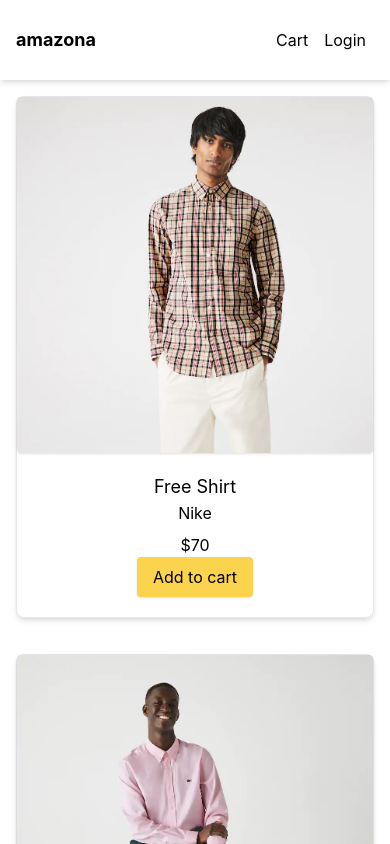
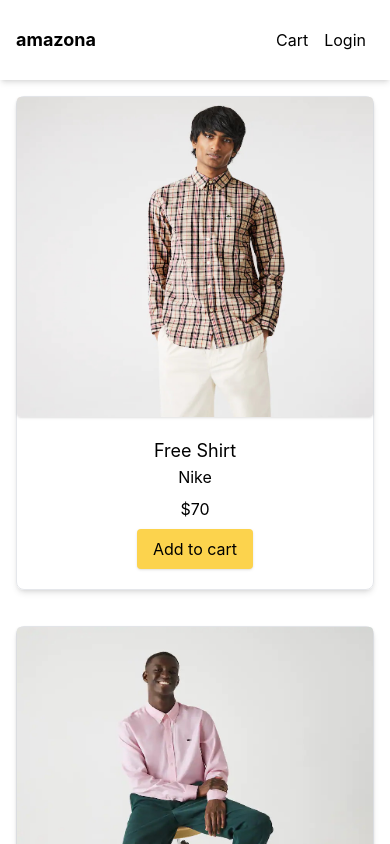
Before and after one commit to ClockWize171/first-ecommerce-nextjs, a Next.js app: page / in a window 390 px wide. Shown: the top 844 px of the page. Built offline with nearby package versions, Linux system fonts and the light colour scheme.

Commit message:
cookie storage added

```diff
--- a/next.config.js
+++ b/next.config.js
@@ -1,6 +1,9 @@
 /** @type {import('next').NextConfig} */
 const nextConfig = {
   reactStrictMode: true,
+  images: {
+    domains: ['api.lorem.space'],
+  },
 }
 
 module.exports = nextConfig
--- a/package.json
+++ b/package.json
@@ -12,6 +12,7 @@
     "@heroicons/react": "^1.0.6",
     "eslint": "8.36.0",
     "eslint-config-next": "13.2.4",
+    "js-cookie": "^3.0.1",
     "next": "13.2.4",
     "react": "18.2.0",
     "react-dom": "18.2.0"
--- a/src/components/Layout.js
+++ b/src/components/Layout.js
@@ -1,11 +1,18 @@
 import Head from 'next/head'
 import Link from 'next/link'
-import React, { useContext } from 'react'
+import React, { useContext, useEffect, useState } from 'react'
 import { Store } from '../../utils/store'
 
 const Layout = ({ children, title }) => {
   const { state, dispatch } = useContext(Store);
-  const { cart } = state;
+  const { cart: { cartItems } } = state;
+  const [cartItemsCount, setCartItemsCount] = useState(0);
+
+  useEffect(() => {
+    setCartItemsCount(cartItems.reduce((a, c) => a + c.quantity, 0))
+  }, [cartItems])
+
+
   return (
     <>
       <Head>
@@ -19,10 +26,10 @@
             <Link href='/' className='text-lg font-bold'>amazona</Link>
             <div>
               <Link href='/cart' className='p-2'>Cart
-                {cart.cartItems.length > 0 &&
+                {cartItemsCount > 0 &&
                   (
                     <span className='ml-2 rounded-full bg-red-600 px-2 py-1 text-xs font-bold text-white'>
-                      {cart.cartItems.reduce((a, c) => a + c.quantity, 0)}
+                      {cartItemsCount}
                     </span>
                   )}
               </Link>
--- a/src/components/ProductItems.jsx
+++ b/src/components/ProductItems.jsx
@@ -11,7 +11,7 @@
           height={400}
           src={product.image}
           alt={product.name}
-          className='rounded shadow w-full' />
+          className='rounded shadow w-full h-[20rem]' />
       </Link>
       <div className='flex flex-col items-center justify-center p-5'>
         <Link href={`/product/${product.slug}`}>
@@ -23,7 +23,7 @@
           {product.brand}
         </p>
         <p>${product.price}</p>
-        <button className='primary-button' type='button'>
+        <button className='primary-button mt-2' type='button'>
           Add to cart
         </button>
       </div>
--- a/src/pages/cart.js
+++ b/src/pages/cart.js
@@ -5,7 +5,7 @@
 import Image from 'next/image';
 import { XCircleIcon } from '@heroicons/react/outline'
 import { useRouter } from 'next/router';
-
+import dynamic from 'next/dynamic';
 
 const Cart = () => {
   const { state, dispatch } = useContext(Store);
@@ -16,9 +16,14 @@
     dispatch({ type: 'REMOVE_FROM_CART', payload: item })
   }
 
+  const updateCartHandler = (item, qty) => {
+    const quantity = Number(qty);
+    dispatch({ type: 'ADD_TO_CART', payload: { ...item, quantity } });
+  };
+
   return (
     <Layout title={"Shopping Cart"}>
-      <h1 className='mb-4 text-xl'>Shopping Cart</h1>
+      <h1 className='mb-10 text-2xl font-bold'>Shopping Cart</h1>
       {
         cartItems.length === 0 ?
           (
@@ -41,7 +46,7 @@
                     {cartItems.map((item) => (
                       <tr key={item.slug} className='border-b'>
                         <td>
-                          <Link href={`/product/${item.slug}`} className='flex items-center'>
+                          <Link href={`/product/${item.slug}`} className='flex flex-col sm:flex-row items-center'>
                             <Image
                               width={50}
                               height={50}
@@ -51,7 +56,20 @@
                             {item.name}
                           </Link>
                         </td>
-                        <td className='p-5 text-right'>{item.quantity}</td>
+                        <td className='p-5 text-right'>
+                          <select
+                            value={item.quantity}
+                            onChange={(e) =>
+                              updateCartHandler(item, e.target.value)
+                            }
+                          >
+                            {[...Array(item.countInStock).keys()].map((x) => (
+                              <option key={x + 1} value={x + 1}>
+                                {x + 1}
+                              </option>
+                            ))}
+                          </select>
+                        </td>
                         <td className='p-5 text-right'>${item.price}</td>
                         <td className='p-5 text-center'>
                           <button onClick={() => removeFromCart(item)}>
@@ -63,13 +81,13 @@
                   </tbody>
                 </table>
               </div>
-              <div className='card p-5 mt-5 sm:mt-0 h-[8rem]'>
+              <div className='card p-5 mt-5 sm:mt-0 h-[9rem]'>
                 <ul>
                   <li>
                     <div className='pb-3'>
-                      {/* Subtotal ({cartItems.reduce((a, c) => (a + c.quantity, 0))}){' '}
-                      : */}
-                      Total Price: ${cartItems.reduce((a, c) => a + c.quantity * c.price, 0)}
+                      Total Items: <strong>{cartItems.reduce((a, c) => a + c.quantity, 0)}</strong>
+                      <br />
+                      Total Price: <strong>${cartItems.reduce((a, c) => a + c.quantity * c.price, 0)}</strong>
                     </div>
                   </li>
                   <li>
@@ -86,4 +104,5 @@
   )
 }
 
-export default Cart
+// eslint-disable-next-line no-undef
+export default dynamic(() => Promise.resolve(Cart), { ssr: false })
--- a/utils/data.js
+++ b/utils/data.js
@@ -9,7 +9,7 @@
       brand: 'Nike',
       rating: 4.5,
       numReviews: 8,
-      countInStock: 20,
+      countInStock: 5,
       description: 'A popular shirt',
       isFeatured: true,
       banner: '/images/banner1.jpg',
@@ -76,6 +76,30 @@
       countInStock: 20,
       description: 'A popular pants',
     },
+    {
+      name: 'Luxurious Plastic Tuna',
+      slug: 'luxurious-plastic-tuna',
+      category: 'Electronics',
+      image: 'https://api.lorem.space/image/watch?w=640&h=480&r=4925',
+      price: 100,
+      brand: 'Luxurious',
+      rating: 4.5,
+      numReviews: 20,
+      countInStock: 20,
+      description: 'Ergonomic executive chair upholstered in bonded black leather and PVC padded seat and back for all-day comfort and support',
+    },
+    {
+      name: 'Generic Frozen Soap',
+      slug: 'generic-frozen-soap',
+      category: 'Electronics',
+      image: 'https://api.lorem.space/image/furniture?w=640&h=480&r=1905',
+      price: 120,
+      brand: 'Generic',
+      rating: 3.3,
+      numReviews: 14,
+      countInStock: 120,
+      description: 'New range of formal shirts are designed keeping you in mind. With fits and styling that will make you stand apart',
+    },
   ],
 };
 
--- a/utils/store.js
+++ b/utils/store.js
@@ -1,29 +1,37 @@
 import { createContext, useReducer } from "react";
+import Cookies from "js-cookie";
 
 export const Store = createContext();
 
 const initialState = {
-  cart: { cartItems: [] }
+  cart: Cookies.get('cart') ? JSON.parse(Cookies.get('cart')) : { cartItems: [] }
 }
 
 function reducer(state, action) {
   switch (action.type) {
     case 'ADD_TO_CART': {
       const newItem = action.payload;
+
       const existItem = state.cart.cartItems.find(
         (item) => item.slug === newItem.slug
       );
-      const cartItems = existItem ? state.cart.cartItems.map((item) =>
-        item.name === existItem ? newItem : item) :
-        [...state.cart.cartItems, newItem];
+
+      const cartItems = existItem ?
+        state.cart.cartItems.map((item) =>
+          item.name === existItem.name ? newItem : item) : [...state.cart.cartItems, newItem];
+
+      Cookies.set('cart', JSON.stringify({ ...state.cart, cartItems }))
       return { ...state, cart: { ...state.cart, cartItems } }
     }
+
     case 'REMOVE_FROM_CART': {
       const cartItems = state.cart.cartItems.filter(
         (item) => item.slug !== action.payload.slug
-      )
+      );
+      Cookies.set('cart', JSON.stringify({ ...state.cart, cartItems }))
       return { ...state, cart: { ...state.cart, cartItems } }
     }
+
     default:
       return state;
   }
```
Also changed, not shown: 1 other file (tests, documents, lock files or other folders).
